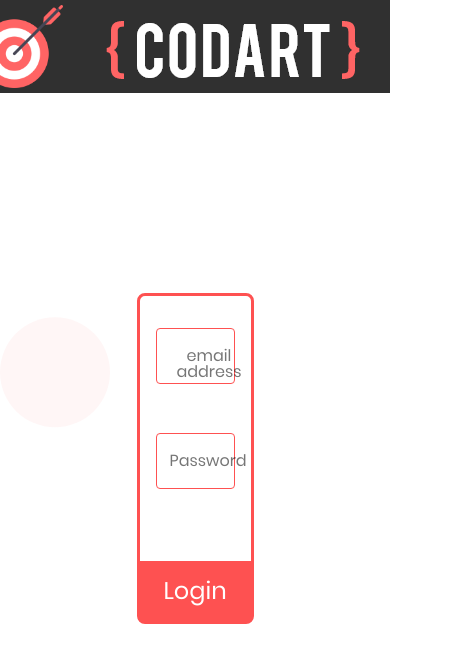
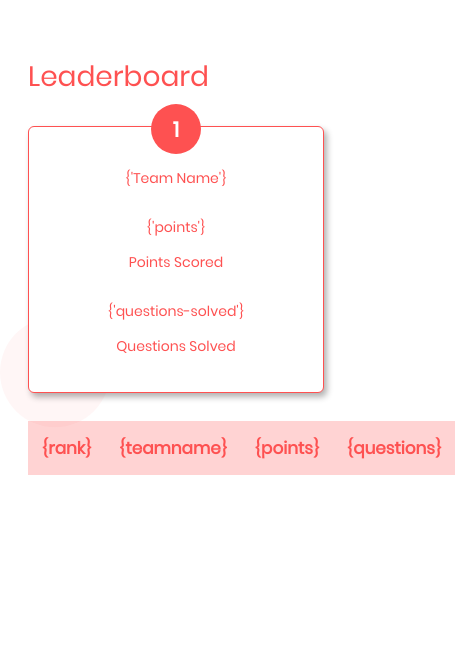
Before and after one commit to AdityaSrivast/codart, a React (Create React App) app: page / in a window 390 px wide. Shown: the top 662 px of the page, 455 px wide, since content can reach past the window. Built offline with nearby package versions, Linux system fonts and the light colour scheme.

Commit message:
add leaderboard

```diff
--- a/public/index.html
+++ b/public/index.html
@@ -22,7 +22,7 @@
       work correctly both with client-side routing and a non-root public URL.
       Learn how to configure a non-root public URL by running `npm run build`.
     -->
-    <title>React App</title>
+    <title>Codart | ACM-VIT</title>
   </head>
   <body>
     <noscript>You need to enable JavaScript to run this app.</noscript>
--- a/src/App.js
+++ b/src/App.js
@@ -1,8 +1,9 @@
 import React, { Component } from 'react';
 import {BrowserRouter, Route, Switch} from 'react-router-dom';
 // import Landing from './components/landing/landing';
-import Login from './components/login/login';
-import './index.css';
+// import Login from './components/login/login';
+import Leaderboard from './components/dashboard/leaderboard/leaderboard';
+import './style.css';
 // import logo from './logo.svg';
 // import './App.css';
 
@@ -11,7 +12,7 @@ class App extends Component {
     return (
       <BrowserRouter>
         <Switch>
-          <Route path="/" component={Login} />
+          <Route path="/" component={Leaderboard} />
         </Switch>
       </BrowserRouter>
     );
--- /dev/null
+++ b/src/components/dashboard/leaderboard/leaderboard.css
@@ -0,0 +1,34 @@
+.leaderboard-section {
+    padding: 2rem;
+}
+
+.heading {
+    color: #FE5151;
+    font-size: 2rem;
+}
+.leaderboard-section ul {
+    margin: 0;
+    padding: 0;
+    list-style: none;
+}
+
+.leaderboard-list {
+    margin-top: 2rem;
+}
+
+.leaderboard-list>table {
+    width: 100%;
+    border: none;
+}
+
+.leaderboard-list>table tr {
+
+}
+
+.leaderboard-list>table td {
+    color: #FE5151;
+    font-size: 1.2rem;
+    font-weight: bold;
+    background-color: rgba(254, 81, 81, .25);
+    padding: 1rem;
+}
--- /dev/null
+++ b/src/components/dashboard/leaderboard/leaderboard.js
@@ -0,0 +1,32 @@
+import React, { Component } from 'react';
+import {Grid} from '@material-ui/core';
+import TopCard from './topCard';
+
+import './leaderboard.css';
+
+class Leaderboard extends Component {
+    render() {
+        return(
+            <div className="leaderboard-section">
+                <Grid container>
+                    <Grid item lg={9}>
+                    <p className="heading">Leaderboard</p>
+                    <TopCard/>
+                    <div className="leaderboard-list">
+                        <table cellspacing="0" cellpadding="0">
+                            <tr>
+                                <td>{"{rank}"}</td>
+                                <td>{"{teamname}"}</td>
+                                <td>{"{points}"}</td>
+                                <td>{"{questions}"}</td>
+                            </tr>
+                        </table>
+                    </div>
+                    </Grid>
+                </Grid>
+            </div>
+        )
+    }
+}
+
+export default Leaderboard;
--- /dev/null
+++ b/src/components/dashboard/leaderboard/topCard.js
@@ -0,0 +1,23 @@
+import React from 'react';
+import './topcard.css';
+
+const TopCard = () => {
+    return(
+        <div className="topcard">
+            <p className="topcard-rank">1</p>
+            <div>
+                <p>{"{'Team Name'}"}</p>
+            </div>
+            <div>
+                <p>{"{'points'}"}</p>
+                <p>Points Scored</p>
+            </div>
+            <div>
+                <p>{"{'questions-solved'}"}</p>
+                <p>Questions Solved</p>
+            </div>
+        </div>
+    );
+}
+
+export default TopCard;
--- /dev/null
+++ b/src/components/dashboard/leaderboard/topcard.css
@@ -0,0 +1,31 @@
+.topcard {
+    border: 1.2px solid #FE5151;
+    color: #FE5151;
+    border-radius: 6px;
+    width: 280px;
+    text-align: center;
+    padding: .5rem;
+    background-color: #fff;
+    /* box-shadow: 3px 4px 6px; */
+    box-shadow: rgba(0,0,0,0.31) 3px 4px 6px;
+}
+.topcard-rank {
+    /* margin: 0; */
+    background-color: #FE5151;
+    color: #fff;
+    height: 50px;
+    width: 50px;
+    border-radius: 50%;
+    display: flex;
+    justify-content: center;
+    align-items: center;
+    margin: 0 auto;
+    margin-top: -30px;
+    font-size: 1.5rem;
+    font-weight: bold;
+}
+.topcard div {
+    margin-bottom: 2rem;
+}
+
+/* @media only screen and (max-width: ) */
--- a/src/components/login/login.css
+++ b/src/components/login/login.css
@@ -12,7 +12,11 @@
 }
 
 .login-form>div {
-    padding: 1rem;
+    padding: .6rem 1rem;
+}
+
+.login-form>div>div {
+    width: 100%;
 }
 
 .login-form fieldset {
@@ -22,12 +26,13 @@
 .login-form label[data-shrink="true"] {
     color: #FE5151 !important;
 }
+
 .login-form button {
     background-color: #FE5151;
     color: #fff;
     font-family: 'Poppins' ,sans-serif !important;
     width: -webkit-fill-available;
-    margin-top: 3rem;
+    margin-top: 2.5rem;
     height: 60px;
     border-radius: 0;
     text-transform: none;
@@ -37,3 +42,35 @@
     background-color: #FE5151;
     opacity: .9;
 }
+@media only screen and (max-width: 1000px) {
+    .login {
+        width: 40%;
+    }
+    .login-form button {
+        margin-top: 2rem;
+    }
+}
+
+@media only screen and (max-width: 700px) {
+    .login {
+        width: 60%;
+    }
+}
+
+@media only screen and (max-width: 600px) {
+    .login {
+        width: 70%;
+        margin-top: 150px;
+    }
+    .login-form>div {
+        padding: .6rem 1rem;
+    }
+    .login-form button {
+        font-size: 1.2rem;
+    }
+}
+@media only screen and (max-width: 500px) {
+    .login-form button {
+        margin-top: 1.5rem;
+    }
+}
--- a/src/components/login/login.js
+++ b/src/components/login/login.js
@@ -7,6 +7,12 @@ class Login extends Component {
     state = {
         email: '',
         password: ''
+    }
+
+    postLogin = (e) => {
+        e.preventDefault();
+        const {email, password} = this.state;
+        console.log(email, password);
     }
 
     handleChange = name => event => {
@@ -24,16 +30,17 @@ class Login extends Component {
             <div>
                 <Navbar/>
                 <div className="login">
-                    <form className="login-form">
+                    <form className="login-form" onSubmit={this.postLogin}>
                         <div>
                             <TextField
                                 label="email address"
+                                type="email"
                                 className=""
                                 value={this.state.email}
                                 onChange={this.handleChange('email')}
                                 margin="normal"
                                 variant="outlined"
-                        /><br/><br/>
+                            /><br/>
                             <TextField
                                 label="Password"
                                 type="password"
@@ -44,7 +51,7 @@ class Login extends Component {
                                 variant="outlined"
                             /><br/>
                         </div>
-                        <Button>Login</Button>
+                        <Button type="submit">Login</Button>
                     </form>
                 </div>
             </div>
--- a/src/index.js
+++ b/src/index.js
@@ -1,6 +1,6 @@
 import React from 'react';
 import ReactDOM from 'react-dom';
-import './index.css';
+import './style.css';
 import App from './App';
 import * as serviceWorker from './serviceWorker';
 
--- a/src/index.css
+++ b/src/style.css
@@ -30,7 +30,6 @@ input, label {
   font-family: 'Poppins' ,sans-serif !important;
 }
 
-
 body {
   background: url('./images/background1.png');
 }
@@ -42,4 +41,19 @@ body {
 }
 .navbar img {
   margin-right: 3rem;
+  height: 60px;
 }
+
+@media only screen and (max-width: 500px) {
+  html, body {
+    font-size: 14px;
+  }
+  .navbar img {
+    margin-right: 0;
+  }
+}
+@media only screen and (max-width: 400px) {
+  .navbar img {
+    height: 50px;
+  }
+}
```
Lines whose indentation alone changed are shown as unchanged.
